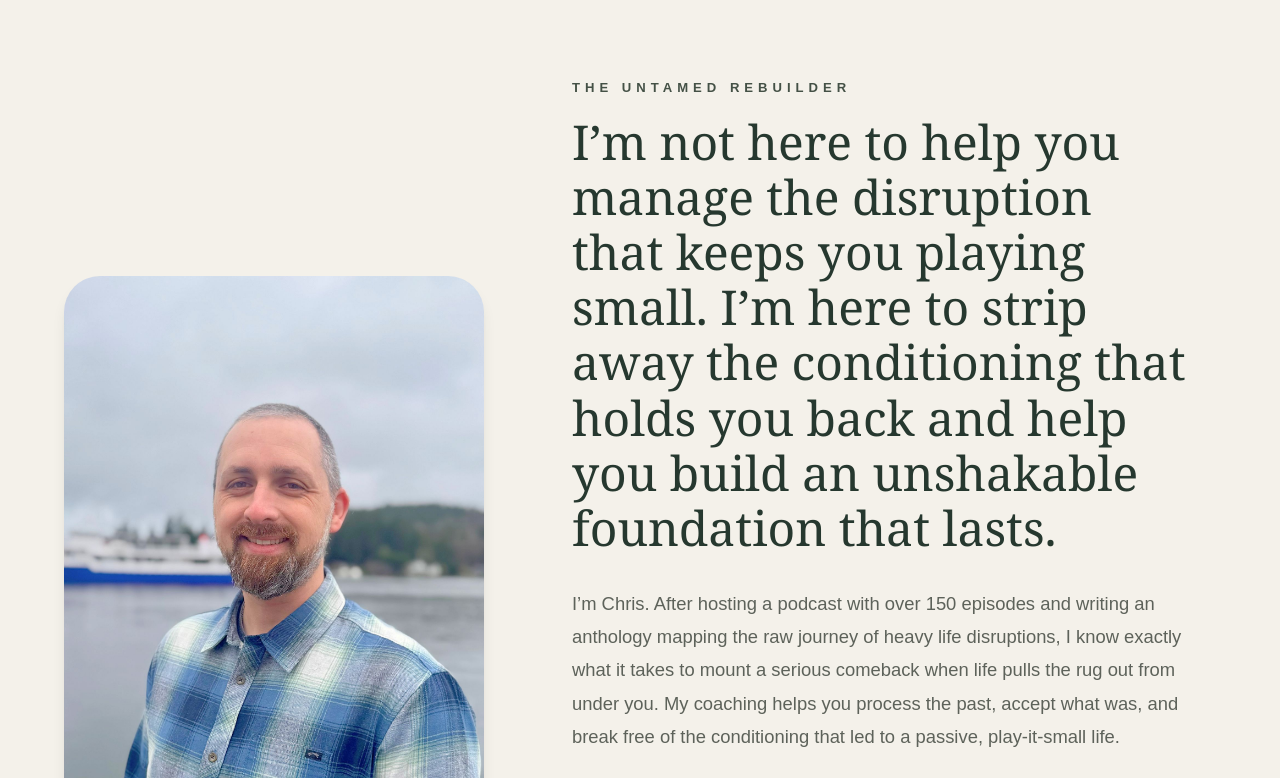
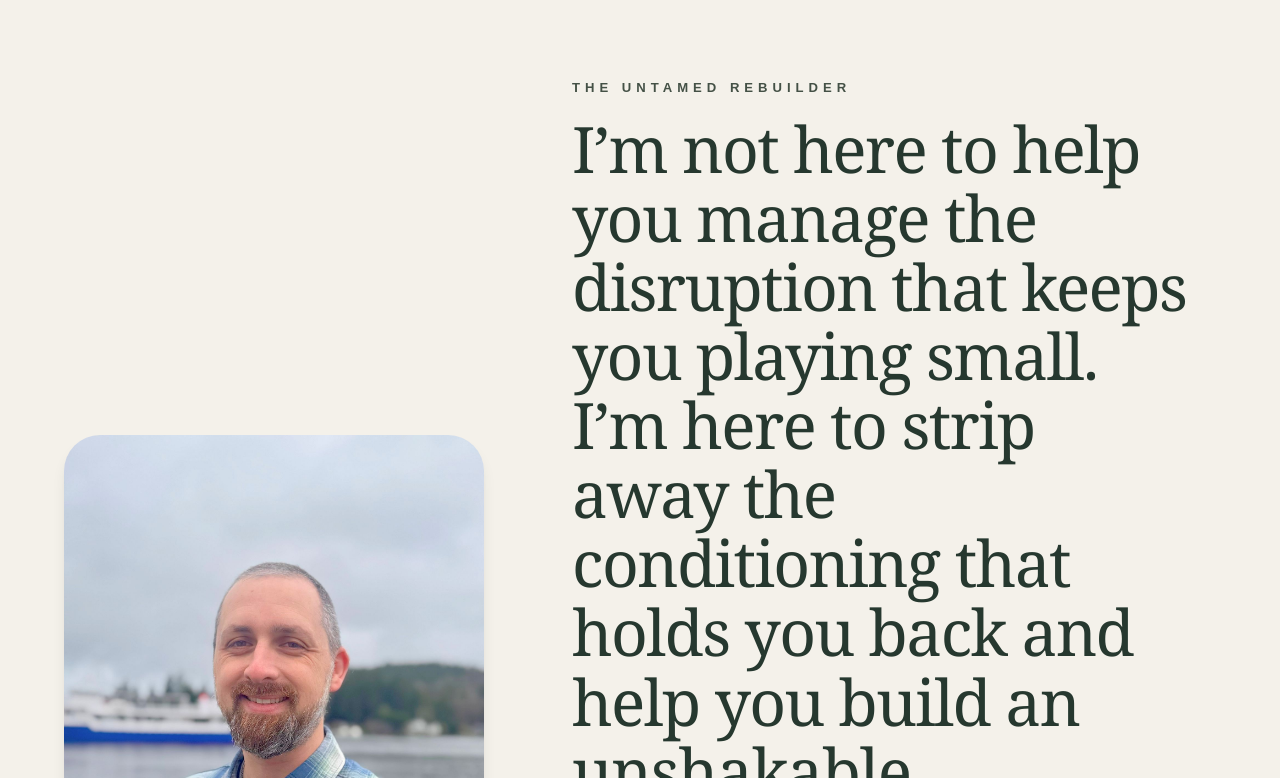
Before and after one commit to mybecomingpath/my-becoming-path, a Next.js app: page / in a window 1280 px wide. Shown: the part 482-1260 px from the top of the page. Built offline with nearby package versions, Linux system fonts and the light colour scheme.

Commit message:
Update page.tsx

```diff
--- a/app/page.tsx
+++ b/app/page.tsx
@@ -106,7 +106,7 @@ const menuItems = [
         THE UNTAMED REBUILDER
       </p>
 
-      <h2 className="font-serif text-5xl leading-[1.15] text-[#26382F]">
+      <h2 className="font-serif text-[3.2rem] leading-[1.08] tracking-tight md:text-[4rem]">
         I’m not here to help you manage the disruption that keeps you playing
 small. I’m here to strip away the conditioning that holds you back
 and help you build an unshakable foundation that lasts.
```
